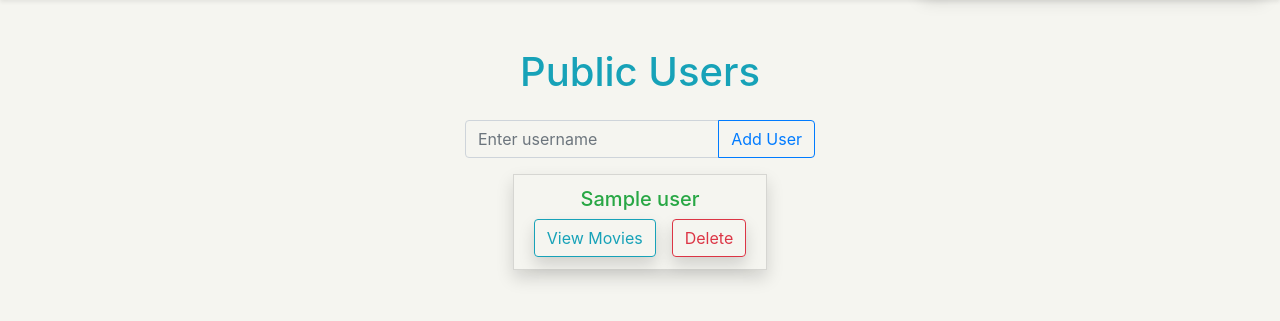
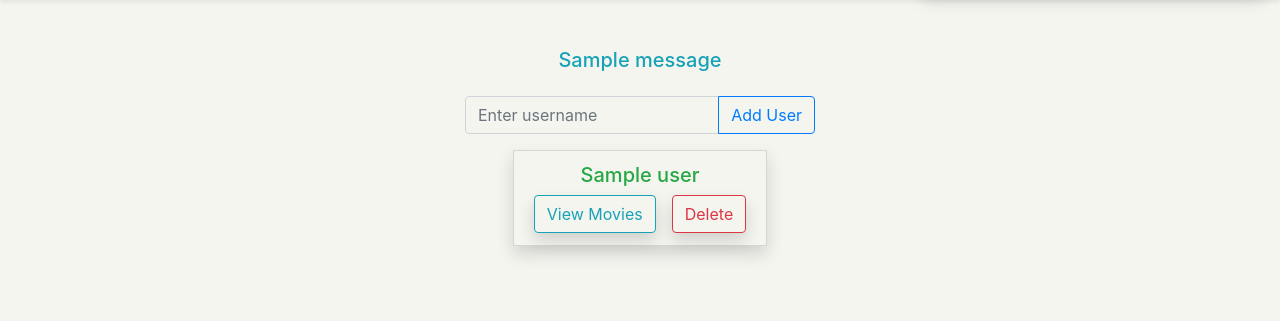
Before and after one commit to ludmitr/movieweb-app, a Flask app: template templates/users.html in a window 1280 px wide. Shown: the part 105-426 px from the top of the page. Run offline with Flask 3, Linux system fonts and the light colour scheme; the template is opened without the code that fills it: most values are stand-ins (such as "Sample title", 1, 10 or a date in 2020); grey boxes marked "Sample" are stand-in pictures; one stand-in notice (Sample message) is shown; some libraries are stand-ins or nearby versions.

Commit message:
implemented error message feature

```diff
--- a/templates/users.html
+++ b/templates/users.html
@@ -8,9 +8,6 @@
          body {
             background-color: #F5F5F0;
          }
-
-
-
     </style>
 </head>
 <body>
@@ -67,7 +64,13 @@
 </nav>
 
 <div class="container">
-    <h1 class="text-center text-info mt-5 mb-4">Public Users</h1>
+    {% with messages = get_flashed_messages() %}
+        {% if messages %}
+            <h5 class="text-center text-info mt-5 mb-4">{{ messages[0] }}</h5>
+        {% else %}
+            <h1 class="text-center text-info mt-5 mb-4">Public Users</h1>
+        {% endif %}
+    {% endwith %}
     <div class="row justify-content-center">
         <div class="col-md-4">
             <form action="{{ url_for('user_routes.add_user') }}" method="POST">
```
